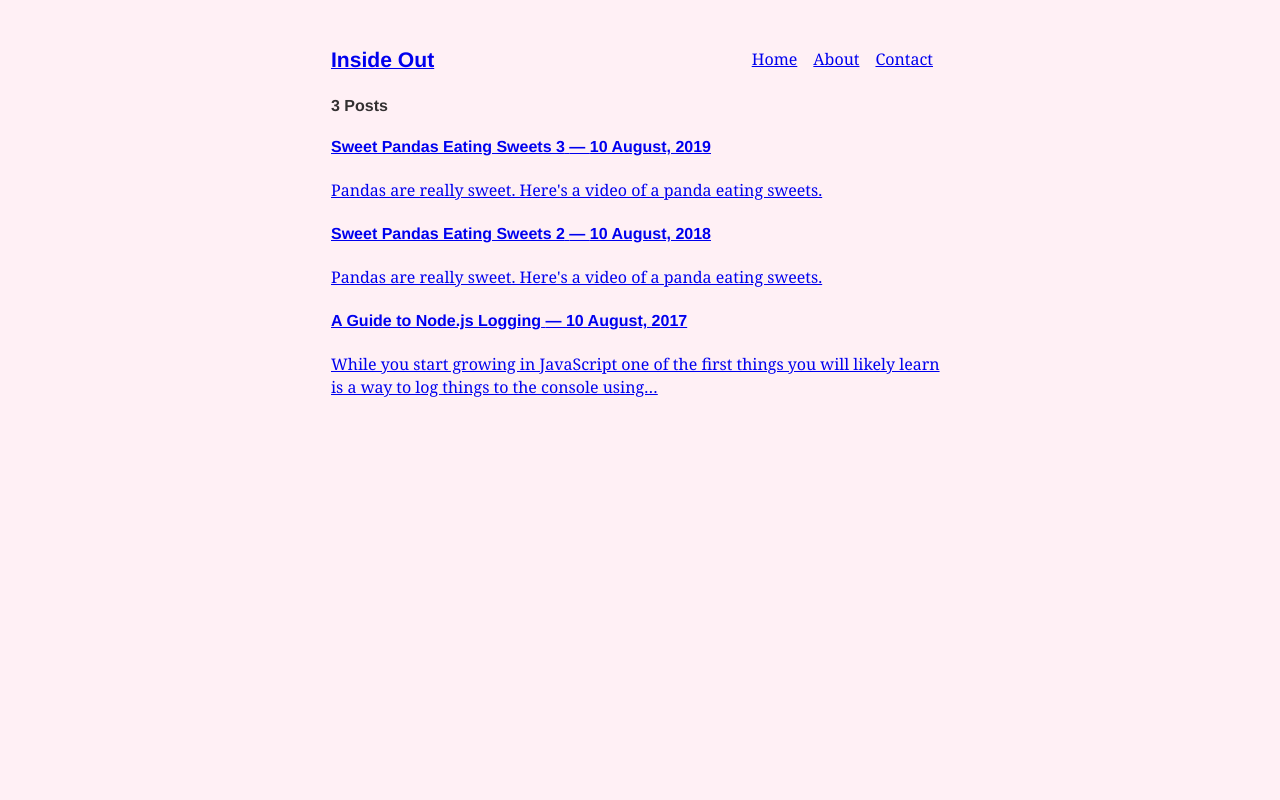
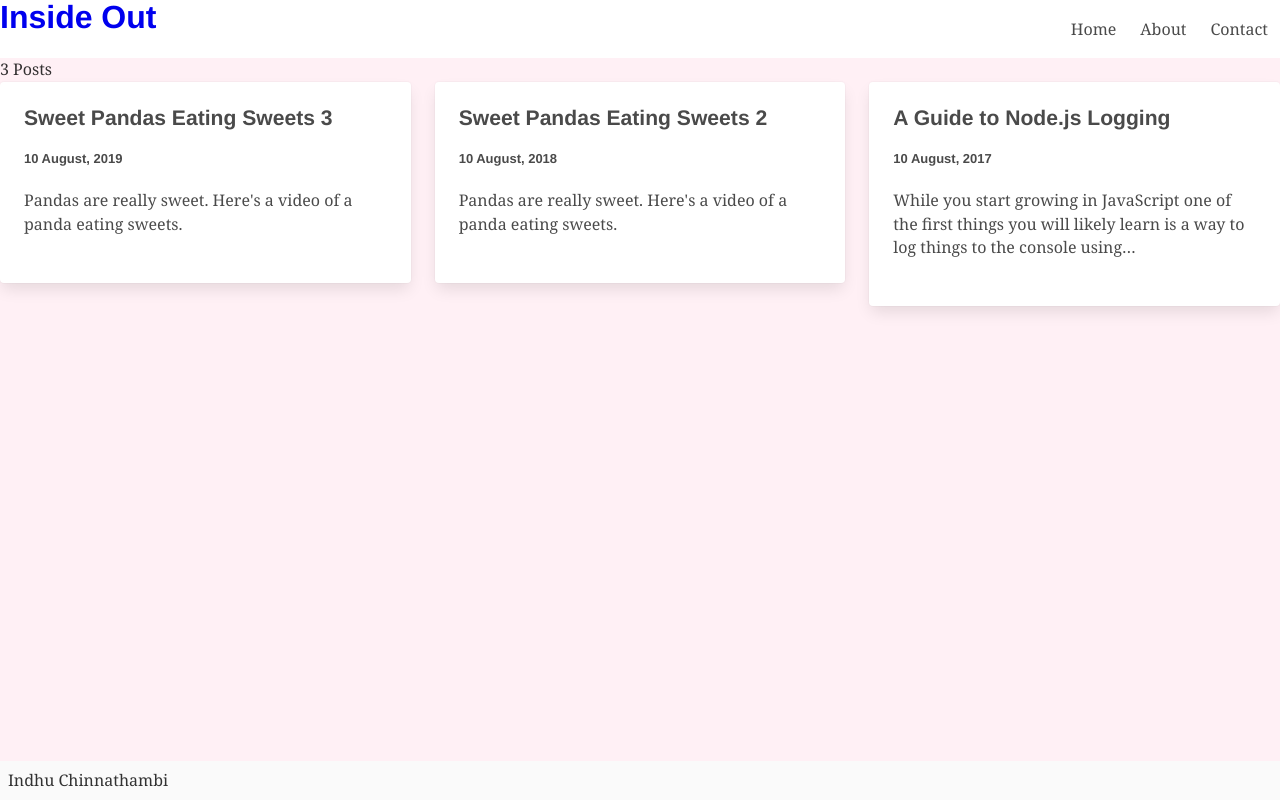
Before and after one commit to imom39a/indhu.me, a Gatsby site: page / in a window 1280 px wide. Built offline with nearby package versions, Linux system fonts and the light colour scheme; Gatsby itself is replaced by a stand-in of ours; some packages are replaced by stand-ins of ours.

Commit message:
cleanup styling

```diff
--- a/gatsby-config.js
+++ b/gatsby-config.js
@@ -29,6 +29,8 @@ module.exports = {
         ],
       },
     },
+    `gatsby-plugin-sass`,
+    `gatsby-plugin-emotion`,
     `gatsby-plugin-sharp`,
     `gatsby-transformer-sharp`,
     {
--- a/src/components/layout.js
+++ b/src/components/layout.js
@@ -1,19 +1,10 @@
 import React from "react"
-import { useStaticQuery, Link, graphql } from "gatsby"
-
-
-
-const ListLink = props => (
-    <li style={{ display: `inline-block`, marginRight: `1rem` }}>
-        <Link to={props.to}>{props.children}</Link>
-    </li>
-);
-
+import { useStaticQuery, graphql } from "gatsby"
 
 export default function Layout({ children }) {
 
-    const data = useStaticQuery(
-        graphql`
+  const data = useStaticQuery(
+    graphql`
           query {
             site {
               siteMetadata {
@@ -22,24 +13,40 @@ export default function Layout({ children }) {
             }
           }
         `
-      );
+  );
 
-    return (
+  return (
+    <div>
+      <div>
+        <nav class="navbar is-transparent">
+          <div class="navbar-brand" role="navigation" aria-label="main navigation">
+            <a href="/" style={{ textDecoration: 'none' }}>
+              <h1>{data.site.siteMetadata.title}</h1>
+            </a>
 
-        <div style={{ margin: `3rem auto`, maxWidth: 650, padding: `0 1rem` }}>
-            <header style={{ marginBottom: `1.5rem` }}>
-                <Link to="/" style={{ textShadow: `none`, backgroundImage: `none` }}>
-    <h3 style={{ display: `inline` }}>{data.site.siteMetadata.title}</h3>
-                </Link>
-                <ul style={{ listStyle: `none`, float: `right` }}>
-                    <ListLink to="/">Home</ListLink>
-                    <ListLink to="/about/">About</ListLink>
-                    <ListLink to="/contact/">Contact</ListLink>
-                </ul>
-            </header>
-            {children}
-        </div>
+            <a role="button" class="navbar-burger burger" aria-label="menu" aria-expanded="false" data-target="navbarBasicExample">
+              <span aria-hidden="true"></span>
+              <span aria-hidden="true"></span>
+              <span aria-hidden="true"></span>
+            </a>
 
+          </div>
 
-    )
+          <div id="navbarBasicExample"  class="navbar-menu">
+            <div class="navbar-end">
+              <a class="navbar-item" href="/" style={{ textDecoration: 'none' }}>Home</a>
+              <a class="navbar-item" href="/about/" style={{ textDecoration: 'none' }}>About</a>
+              <a class="navbar-item" href="/contact/" style={{ textDecoration: 'none' }}>Contact</a>
+            </div>
+          </div>
+        </nav>
+        {children}
+      </div>
+      <footer class="footer">
+        <div class="content has-text-centered">
+          Indhu Chinnathambi
+    </div>
+      </footer>
+    </div >
+  )
 }
--- a/src/pages/index.js
+++ b/src/pages/index.js
@@ -1,28 +1,37 @@
 import React from "react"
 import { Link, graphql } from "gatsby"
 import Layout from "../components/layout"
+import "../styles/styles.scss"
+
 
 export default function Home({ data }) {
 
   return (
     <Layout>
-      <h4>{data.allMarkdownRemark.totalCount} Posts</h4>
+      <div class="is-size-1 is-size-4-mobile">{data.allMarkdownRemark.totalCount} Posts</div>
+      <div class="columns is-desktop">
+        {data.allMarkdownRemark.edges.map(({ node }) => (
+          <div class="column" key={node.id}>
+            <Link style={{ textDecoration: 'none' }} to={node.fields.slug}>
+              <div class="card">
+                <div class="card-content">
+                  <div>
+                    <h3><span>{node.frontmatter.title}</span></h3>
+                    <h6>{node.frontmatter.date}</h6>
+                  </div>
+                  <div>
+                    <div>
+                      <p>{node.excerpt}</p>
+                    </div>
+                  </div>
+                </div>
+              </div>
+            </Link>
+          </div>
+        ))}
+      </div>
 
-      {data.allMarkdownRemark.edges.map(({ node }) => (
-        <div key={node.id}>
-          <Link to={node.fields.slug}>
-            <h4>
-              {node.frontmatter.title}{" "}
-              <span>
-                — {node.frontmatter.date}
-              </span>
-            </h4>
-            <p>{node.excerpt}</p>
-          </Link>
-        </div>
-      ))}
-
-    </Layout>
+    </Layout >
   )
 }
 
--- a/src/styles/global.css
+++ b/src/styles/global.css
@@ -1,3 +1,8 @@
 html {
   background-color: lavenderblush;
 }
+
+.text-link {
+  color: inherit;
+  text-decoration: inherit;
+}
--- /dev/null
+++ b/src/styles/styles.scss
@@ -0,0 +1,16 @@
+@import "bulma/sass/utilities/_all.sass";
+@import "bulma/sass/layout/_all.sass";
+@import "bulma/sass/grid/_all.sass";
+@import "bulma/sass/components/_all.sass";
+
+
+footer {
+  bottom: 0;
+  left: 0;
+  right: 0;
+  position: fixed;
+}
+
+.footer {
+  padding: 0.5rem;
+}
--- a/src/utils/typography.js
+++ b/src/utils/typography.js
@@ -1,5 +1,5 @@
 import Typography from "typography"
-import fairyGateTheme from "typography-theme-fairy-gates"
+import fairyGateTheme from "typography-theme-moraga"
 
 const typography = new Typography(fairyGateTheme)
 
```
Also changed, not shown: package.json (+9 -1 lines), 1 other file.
